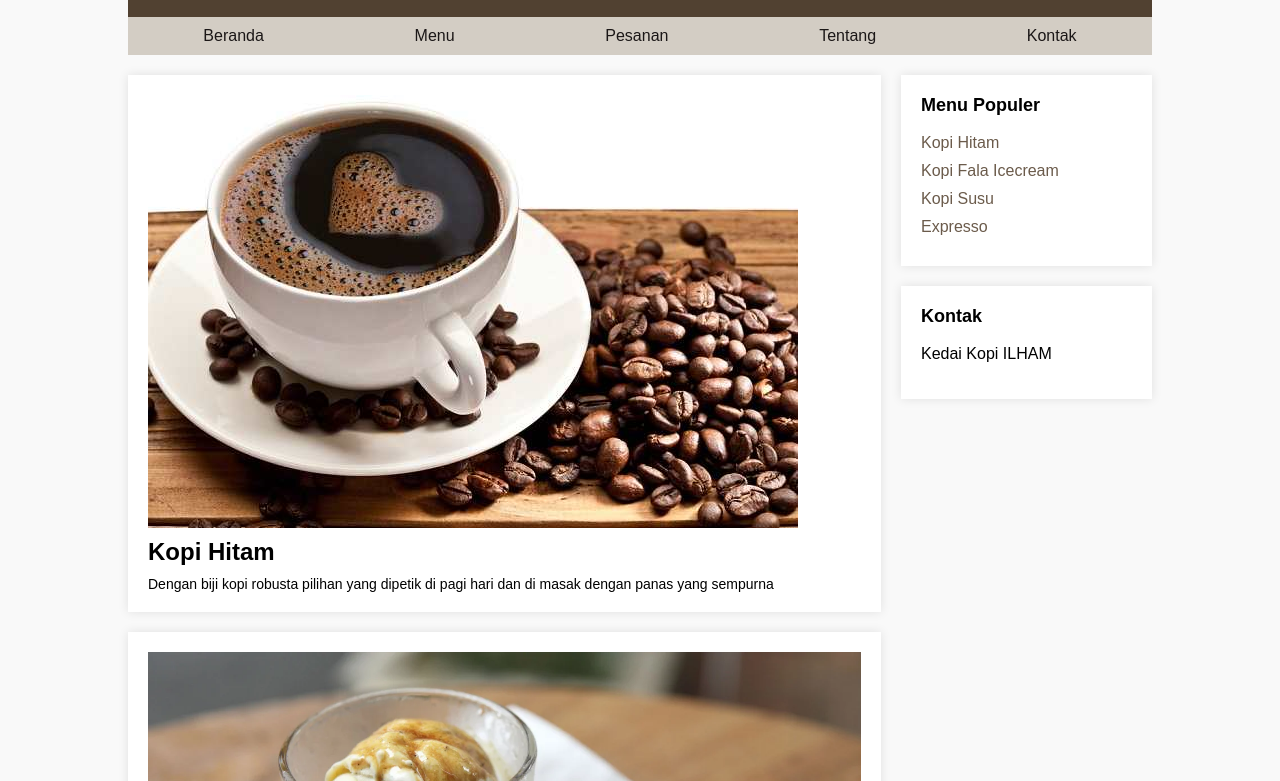
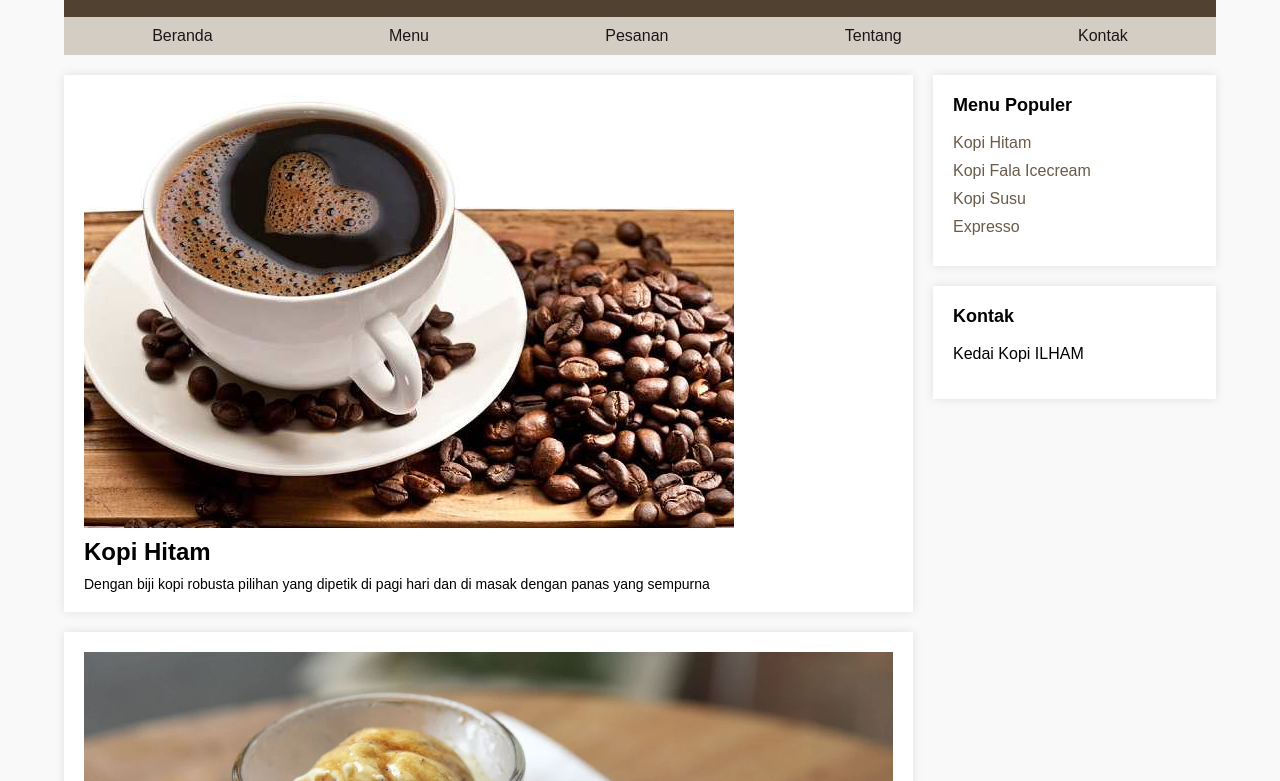
Before and after one commit to MinervaMob/UTS-pemrograman-dasar, a plain HTML site: page index.html in a window 1280 px wide. Shown: the part 86-867 px from the top of the page. Drawn offline with Linux system fonts and the light colour scheme.

Commit message:
menambahkan koding agar responsif

```diff
--- a/index.html
+++ b/index.html
@@ -13,8 +13,9 @@
       }
 
       .container {
-        width: 80%;
+        width: 90%;
         margin: 0 auto;
+        max-width: 1200px;
       }
 
       header {
@@ -40,6 +41,7 @@
         margin: 0;
         list-style-type: none;
         display: flex;
+        flex-wrap: wrap;
         justify-content: space-around;
       }
 
@@ -60,6 +62,7 @@
 
       main {
         display: flex;
+        flex-direction: column;
         margin: 20px 0;
       }
 
@@ -99,7 +102,7 @@
 
       aside {
         flex: 1;
-        margin-left: 20px;
+        margin-left: 0;
       }
 
       aside .popular,
@@ -140,6 +143,16 @@
         background-color: #514131;
         color: white;
         margin-top: 20px;
+      }
+
+      @media (min-width: 768px) {
+        main {
+          flex-direction: row;
+        }
+
+        aside {
+          margin-left: 20px;
+        }
       }
     </style>
   </head>
```
